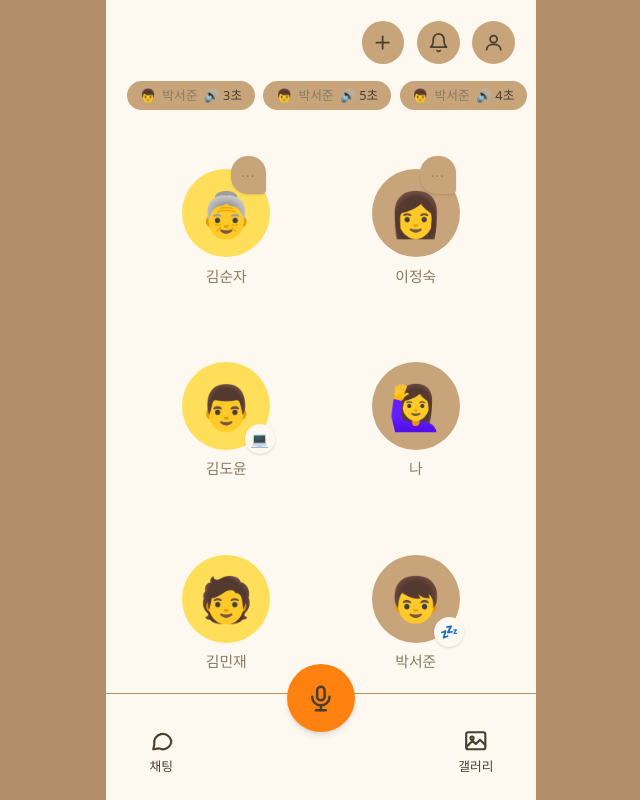
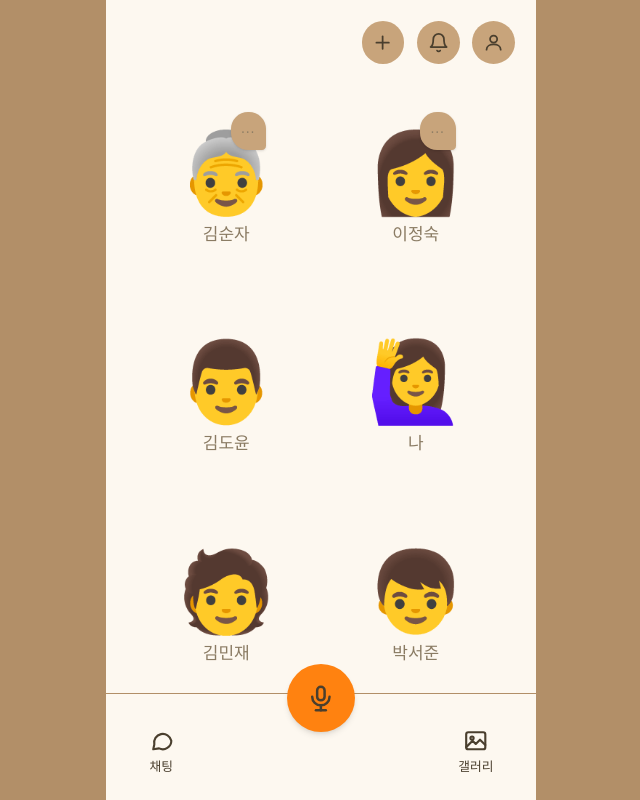
Before and after one commit to tech4good-26-team8/fe, a React (Vite) app: page /home in a window 1280 px wide. Shown: the whole page, without its empty margins (319-959 px from the left). Built offline with nearby package versions, Linux system fonts and the light colour scheme.

Commit message:
Edit home design and remove status badge from avatar

```diff
--- a/src/components/Avatar.tsx
+++ b/src/components/Avatar.tsx
@@ -15,7 +15,7 @@ interface AvatarProps {
 }
 
 export function Avatar({ member, size = 88, showName = true, showUpdateBubble = false }: AvatarProps) {
-  const badge = statusBadge[member.status];
+  // const badge = statusBadge[member.status];
 
   return (
     <div className="flex flex-col items-center gap-2">
@@ -26,19 +26,14 @@ export function Avatar({ member, size = 88, showName = true, showUpdateBubble =
           </div>
         )}
         <div
-          className={`${member.bg} flex items-center justify-center rounded-full w-full h-full`}
-          style={{ fontSize: size * 0.5 }}
+          className={`flex items-center justify-center rounded-full w-full h-full`}
+          style={{ fontSize: size * 0.9 }}
         >
           {member.emoji}
         </div>
-        {badge && (
-          <div className="absolute -bottom-1 -right-1 flex items-center justify-center w-7 h-7 rounded-full bg-cream shadow-sm text-sm">
-            {badge}
-          </div>
-        )}
       </div>
       {showName && (
-        <span className="text-sm text-ink-muted">
+        <span className="text-m text-ink-muted">
           {member.isMe ? "나" : member.name}
         </span>
       )}
--- a/src/pages/Home.tsx
+++ b/src/pages/Home.tsx
@@ -55,24 +55,6 @@ export function Home() {
         </div>
       )}
 
-      {feed.length > 0 && (
-        <div className="flex gap-2 overflow-x-auto px-5 pt-4 pb-1 shrink-0">
-          {feed.slice(-4).map((m) => {
-            const author = getMember(m.authorId);
-            return (
-              <div
-                key={m.id}
-                className="flex items-center gap-1.5 rounded-full bg-beige px-3 py-1.5 text-xs text-ink whitespace-nowrap shrink-0"
-              >
-                <span>{author?.emoji}</span>
-                <span className="text-ink-muted">{author?.name}</span>
-                <span>🔊 {m.durationSec ?? 2}초</span>
-              </div>
-            );
-          })}
-        </div>
-      )}
-
       <div className="flex-1 grid grid-cols-2 gap-x-4 gap-y-8 place-items-center px-8 pt-8">
         {members.map((m) => (
           <Avatar key={m.id} member={m} showUpdateBubble={m.status === "active"} />
```
